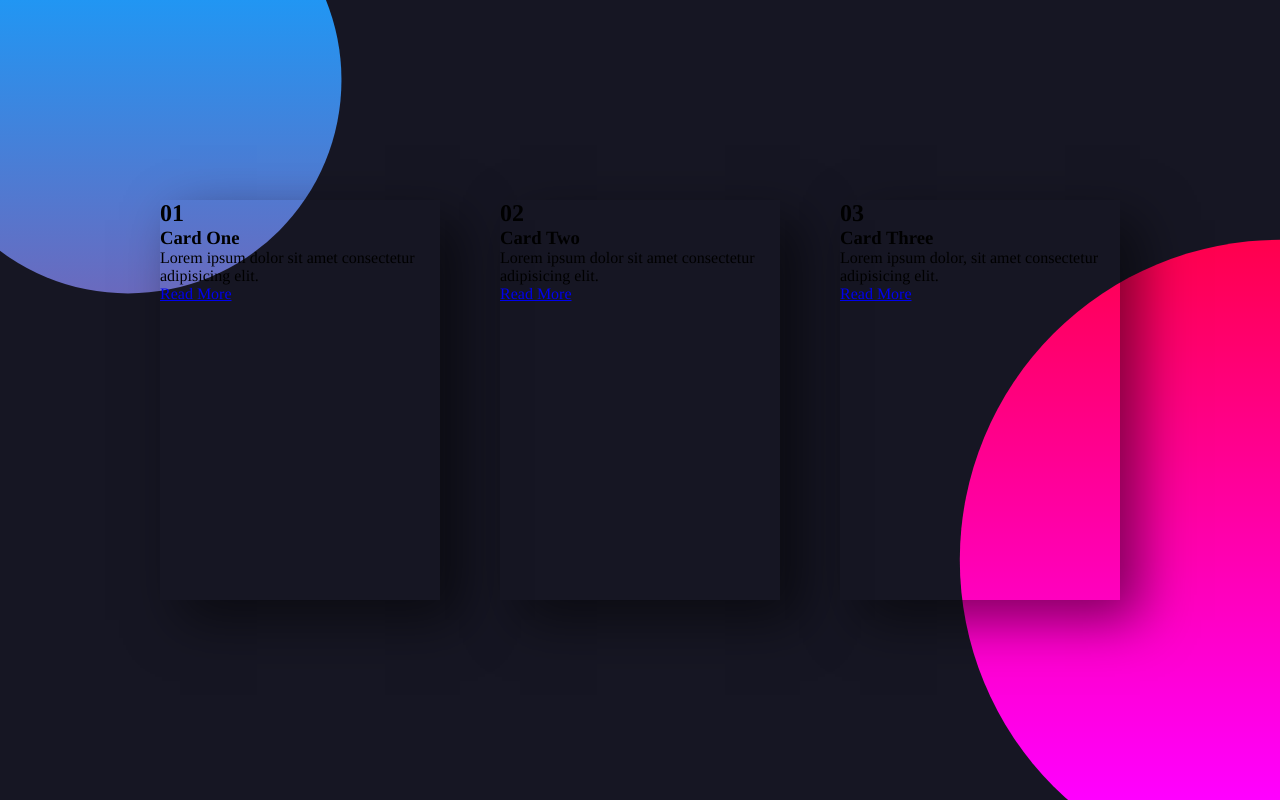
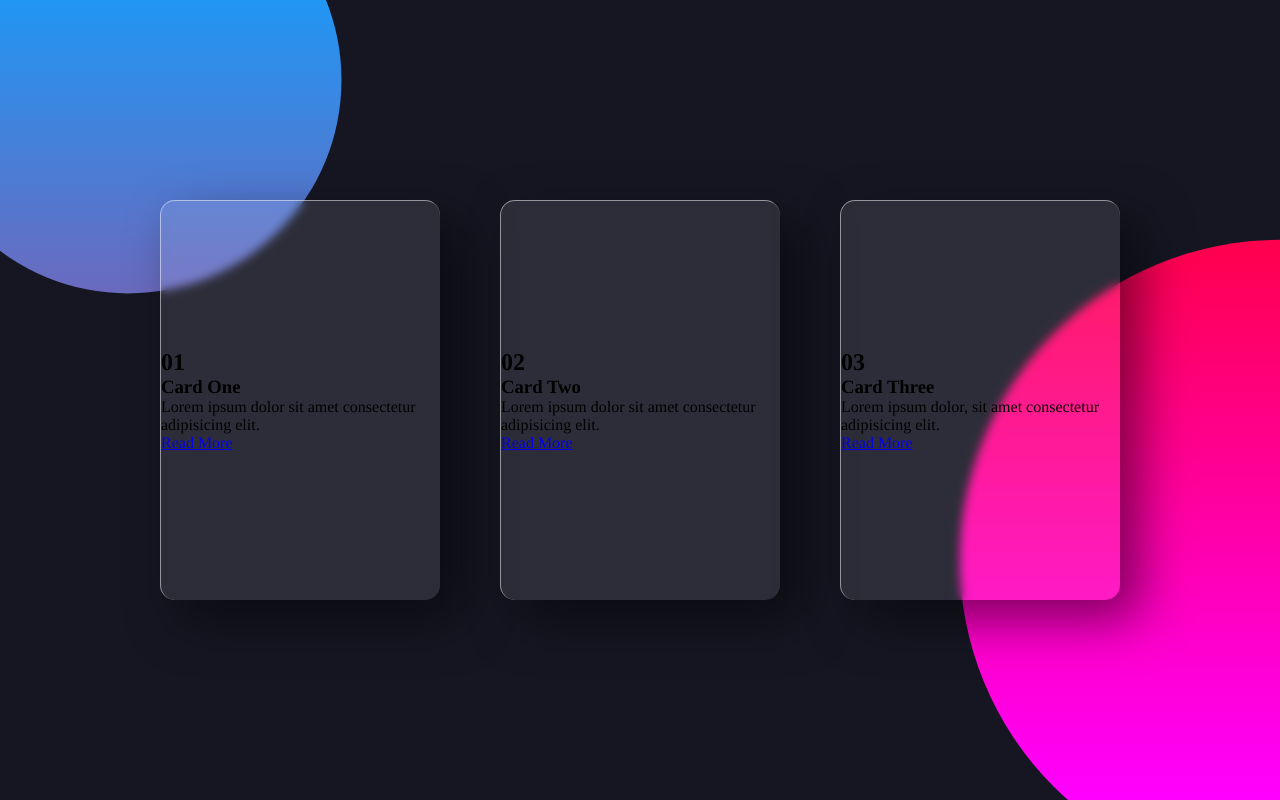
Before and after one commit to Mspp9/hw5_cardeffect, a plain HTML site: page index.html in a window 1280 px wide. Drawn offline with Linux system fonts and the light colour scheme.

Commit message:
Добавлена размытость на карточках

```diff
--- a/style.css
+++ b/style.css
@@ -55,5 +55,14 @@ body::after
   width: 280px;
   height: 400px;
   margin: 30px;
-  box-shadow: 20px 20px 50px rgba(0, 0, 0, 0.5);
+  box-shadow: 20px 20px 50px rgba(0, 0, 0, 0.5); /*добавлена тень*/
+  border-radius: 15px;
+  background: rgba(255, 255, 255, 0.1);
+  overflow: hidden;
+  display: flex;
+  justify-content: center;
+  align-items: center;
+  border-top: 1px solid rgba(255, 255, 255, 0.5);
+  border-left: 1px solid rgba(255, 255, 255, 0.5);
+  backdrop-filter: blur(5px); /*добавлена размытость*/
 }
```
